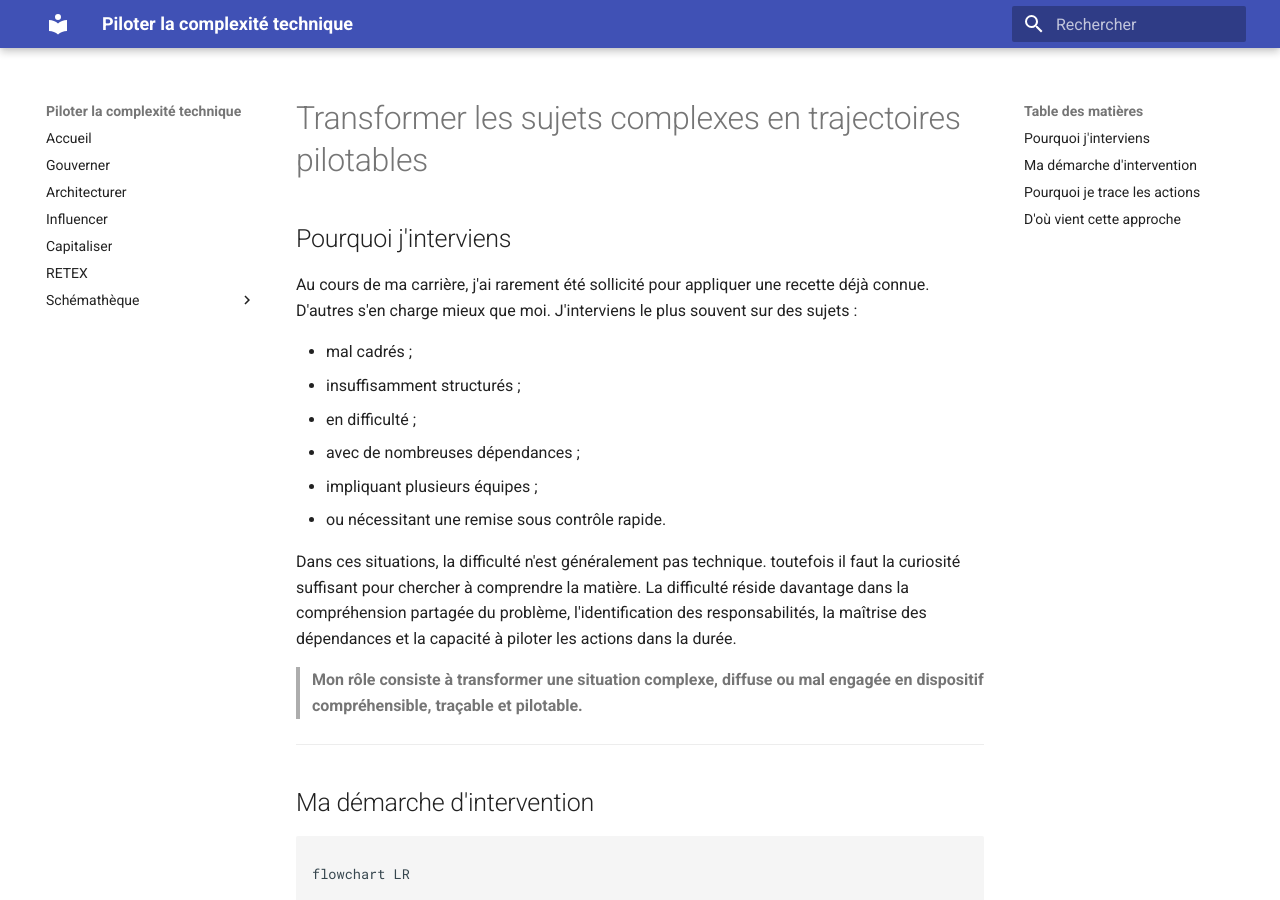
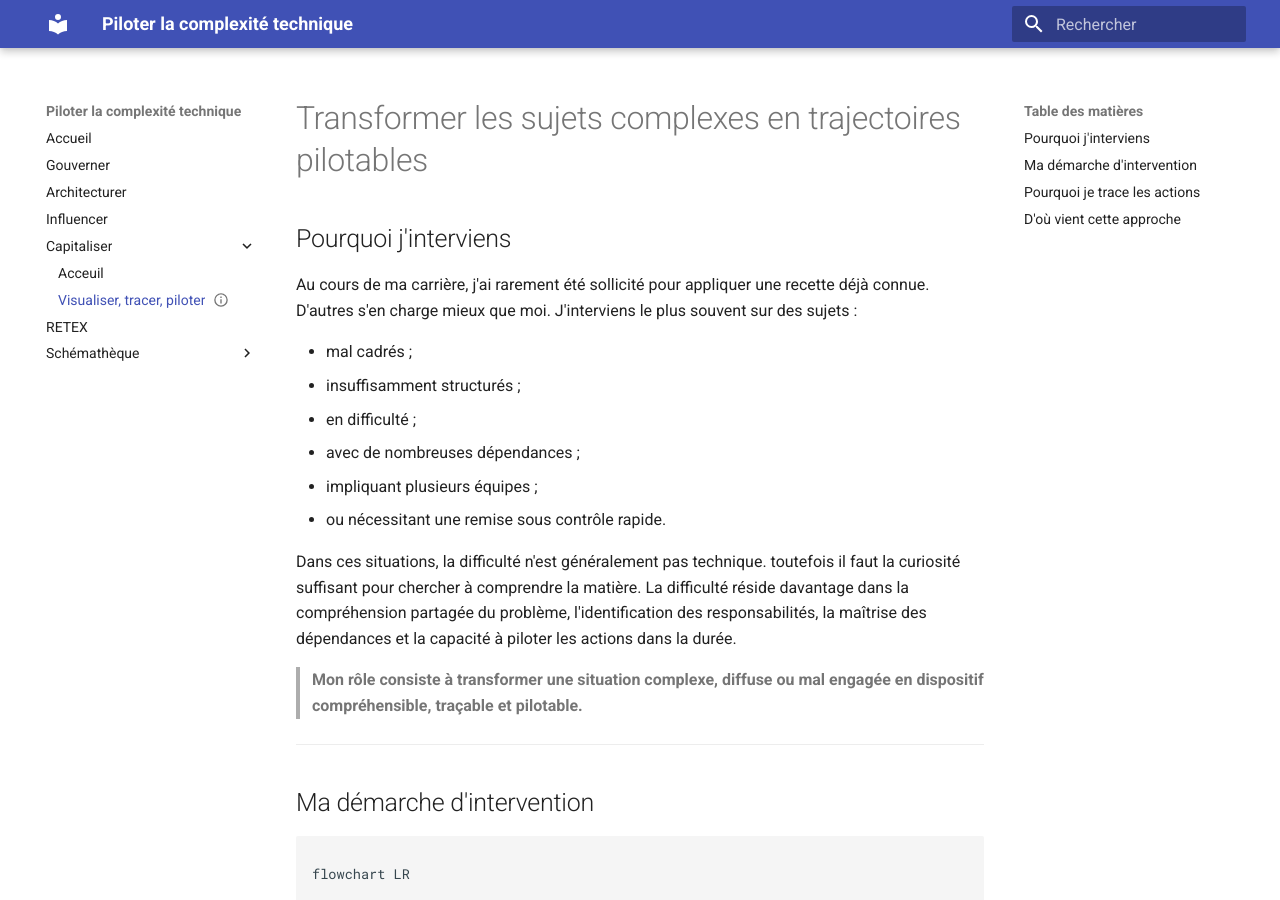
Before and after one commit to Francois-Gay-33/portail-public, an MkDocs documentation site: the page built from docs/capitaliser/visualiser-tracer-piloter/index.md, in a window 1280 px wide and 900 px high. Built offline with MkDocs 1.6.1 and Material for MkDocs 9.7.7, drawn with Linux system fonts in a browser that asks for light colours.

Commit message:
Update mkdocs.yml

```diff
--- a/mkdocs.yml
+++ b/mkdocs.yml
@@ -17,7 +17,9 @@ nav:
   - Gouverner: gouverner/index.md
   - Architecturer: architecturer/index.md
   - Influencer: influencer/index.md
-  - Capitaliser: capitaliser/index.md
+  - Capitaliser:
+      - Acceuil: capitaliser/index.md
+      - Visualiser, tracer, piloter : capitaliser/visualiser-tracer-piloter/index.md
   - RETEX: retex/index.md
   - Schémathèque:
       - Accueil: schematheque/index.md
```
